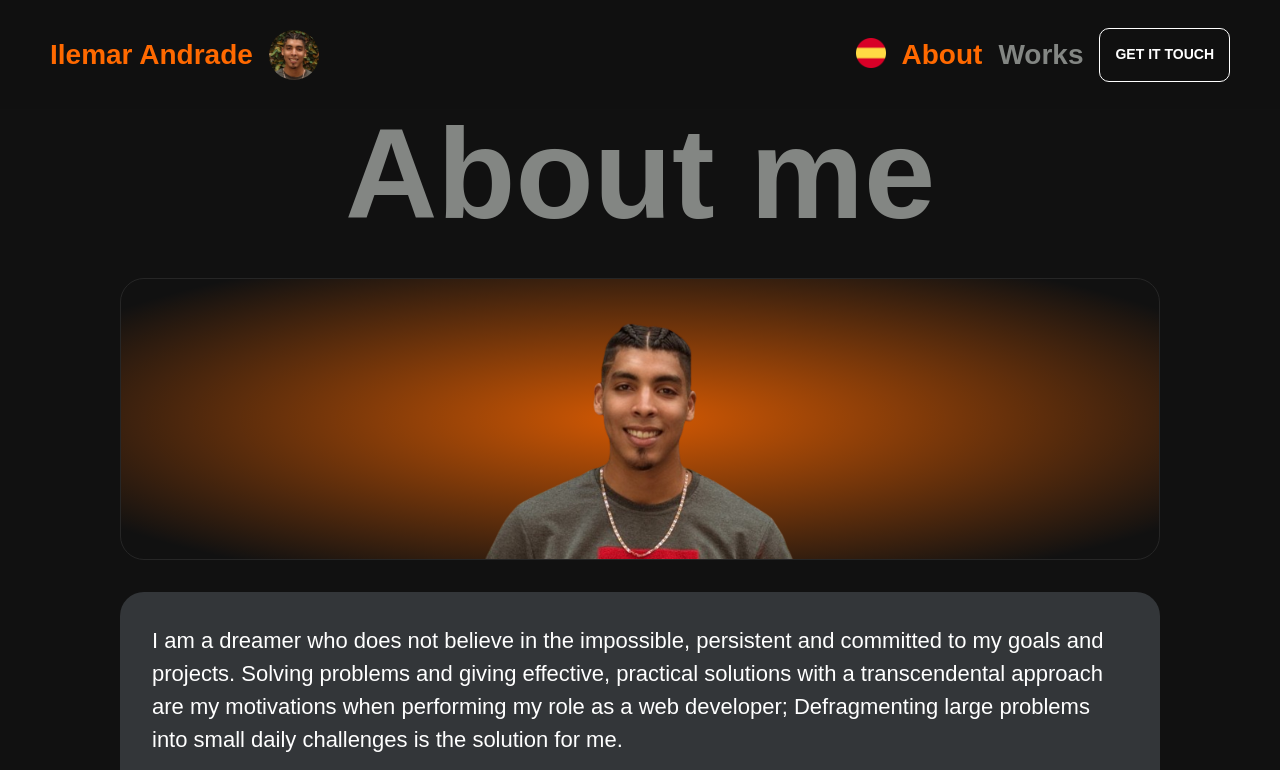
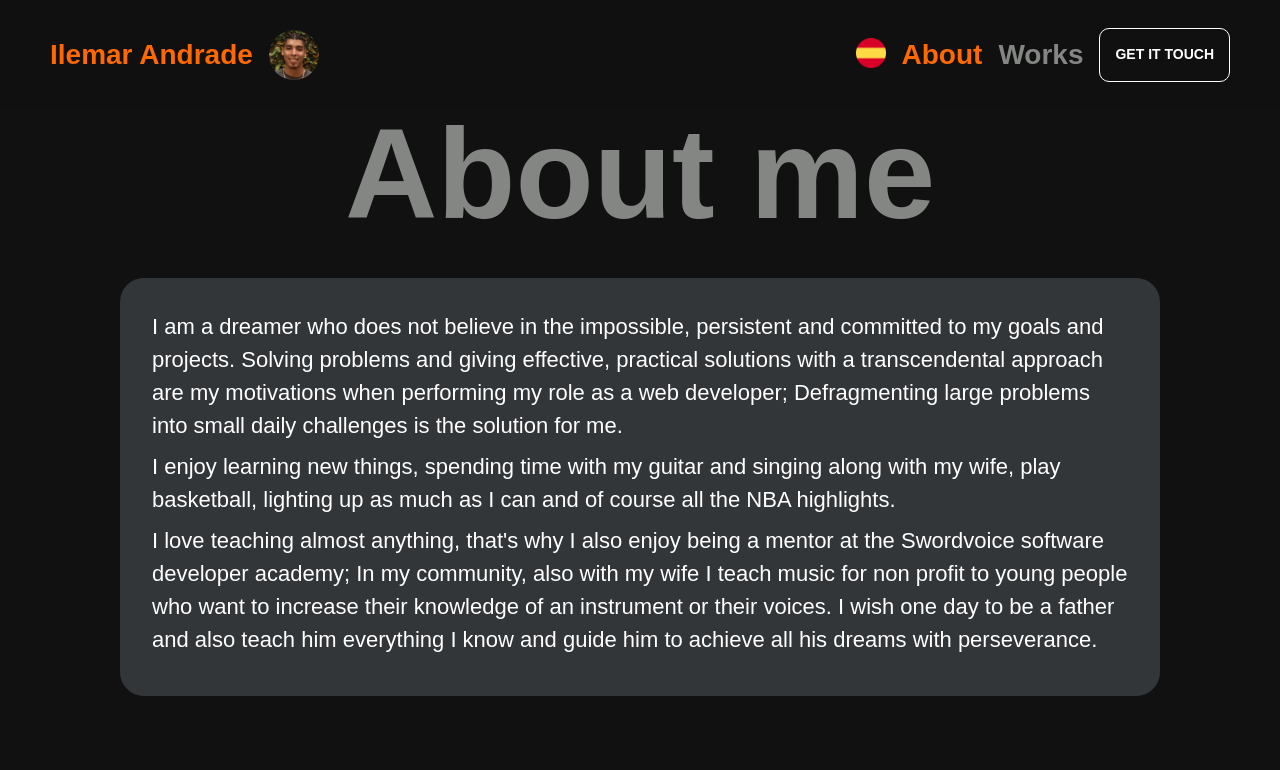
Before and after one commit to ilemarandrade/personal-portfolio, a Next.js app: page /about in a window 1280 px wide. Shown: the top 770 px of the page. Built offline with nearby package versions, Linux system fonts and the light colour scheme.

Commit message:
style: :fire: remove div innecesary in about me

```diff
--- a/src/pages/about.tsx
+++ b/src/pages/about.tsx
@@ -29,18 +29,6 @@ export default function About() {
         initial={{ opacity: 0 }}
         animate={{ opacity: 1, transition: { delay: 0.5 } }}
       >
-        <Grid
-          container
-          sx={{
-            mb: 4,
-            background: "radial-gradient(#ff6900 -20%,transparent 90%)",
-            borderRadius: "24px",
-            border: "1px solid #262626",
-          }}
-          justifyContent="center"
-        >
-          <Me />
-        </Grid>
         <Grid
           container
           sx={{
```
